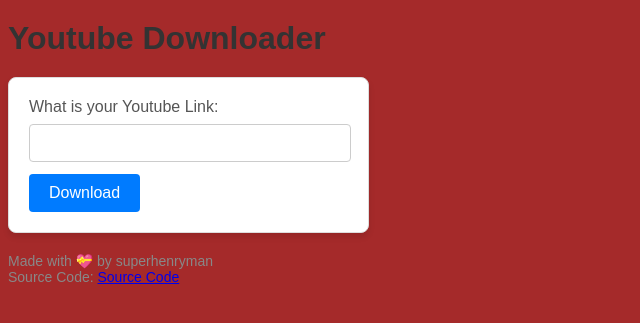
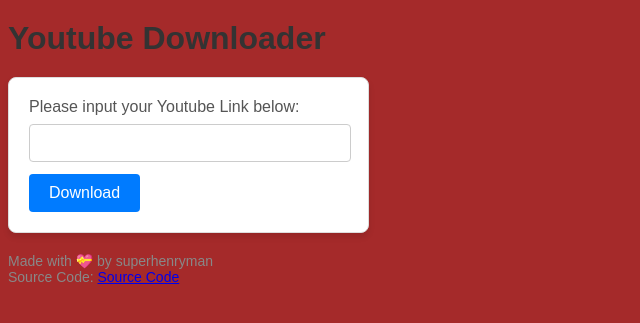
Before and after one commit to superhenryman/YoutubeVideoDownloader, a Flask app: page / in a window 1280 px wide. Shown: the top 323 px of the page, without its empty margins (0-640 px from the left). Run offline with Flask 3, Linux system fonts and the light colour scheme.

Commit message:
Update index.html

```diff
--- a/templates/index.html
+++ b/templates/index.html
@@ -11,7 +11,7 @@
         <h1>Youtube Downloader</h1>
     </div>
     <form method="POST">
-        <label for="data">What is your Youtube Link: </label>
+        <label for="data">Please input your Youtube Link below: </label>
         <input type="text" name="data" required>
         <button type="submit">Download</button>
     </form>
```
